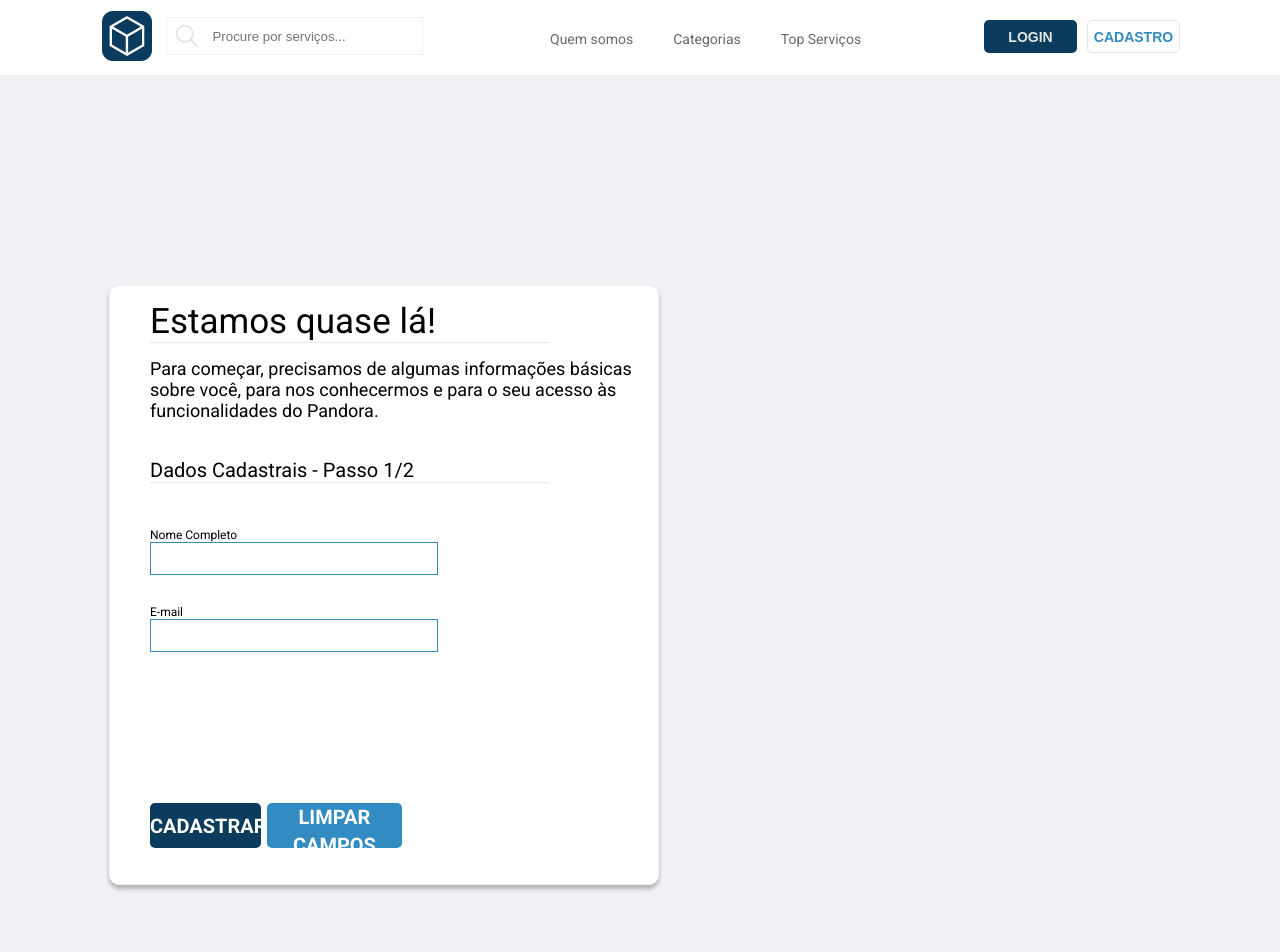
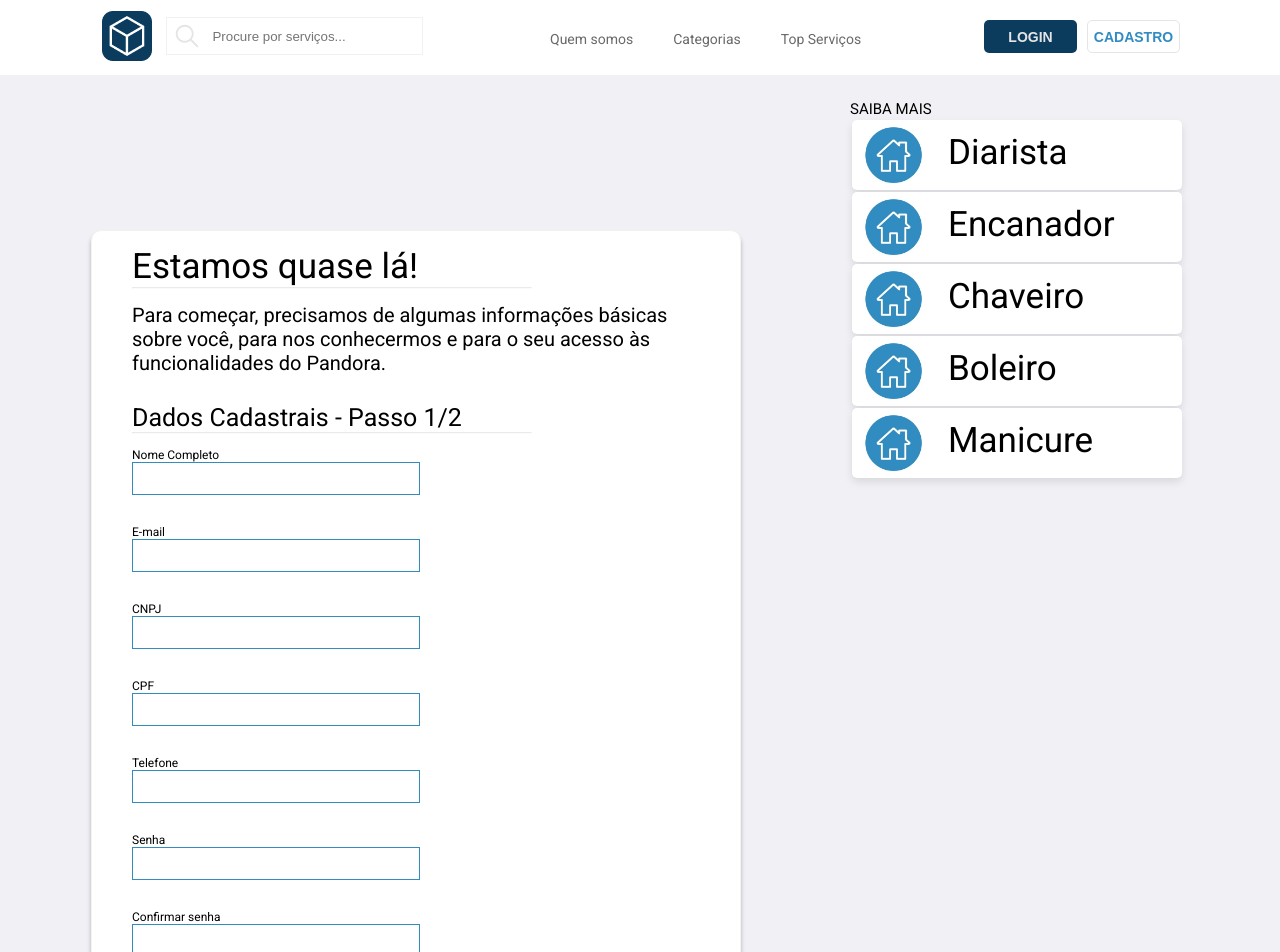
Before and after one commit to gpsx/front-pandora-project, a React (Create React App) app in the folder my-app/: page /#/register in a window 1280 px wide. Shown: the top 952 px of the page. Built offline with nearby package versions, Linux system fonts and the light colour scheme.

Commit message:
Tela Cadastro - 1/2

```diff
--- a/my-app/src/views/RegisterView/index.js
+++ b/my-app/src/views/RegisterView/index.js
@@ -1,64 +1,120 @@
 import React from 'react'
-import Menu from './../../components/Menu'
-import './style.css'
+import Menu from '../../components/Menu'
+import Icone from './../../assets/icone-cards.png'
+import './regStyle.css'
 
 class Cadastro extends React.Component {
 
     render() {
         return (
+
         <>
-                <Menu />
+            < Menu id='menu'/>
+
             <div id='register-container'>
-                        <div className='rcontent'>
+                <div id='rcontent'>
 
                     <span id="title">Estamos quase lá!</span>
-
-                            <hr></hr>
-
+                    <hr/>
                     <br/><br/>
-
-
                     <div id='introduction'>Para começar, precisamos de algumas
                         informações básicas sobre você,
                         para nos conhecermos e para o seu acesso às
                         funcionalidades do Pandora.</div>
 
-
-
-                            <div id="secondtitle">Dados Cadastrais - Passo 1/2</div>
-
-                            <hr></hr>
-
+                    <div id="second-title">Dados Cadastrais - Passo 1/2</div>
+                    <hr/>
                     <br/><br/>
-
                     <form className='form-content'>
                             <p class='register-input'>
                                 <label>Nome Completo</label>
                                 <br/>
-                                        <input type="text"/>
+                                <input type="text" refs="name"/>
                             </p>
                             <br />
                             <p class='register-input'>
                                 <label>E-mail</label>
                                 <br/>
+                                <input type="text" refs="email"/>
+                            </p>
+                            <br />
+                            <p class='register-input'>
+                                <label>CNPJ</label>
+                                <br/>
+                                <input type="text" refs="cnpj" />
+                            </p>
+                            <br />
+                            <p class='register-input'>
+                                <label>CPF</label>
+                                <br/>
+                                <input type="text" refs="cpf" />
+                            </p>
+                            <br />
+                            <p class='register-input'>
+                                <label>Telefone</label>
+                                <br/>
+                                <input type="text" refs="phone" />
+                            </p>
+                            <br />
+                            <p class='register-input'>
+                                <label>Senha</label>
+                                <br/>
                                 <input type="password" />
+                            </p>
+                            <br />
+                            <p class='register-input'>
+                                <label>Confirmar senha</label>
+                                <br/>
+                                <input type="password" refs="password" />
                             </p>
                             <br />
                             <div className='register-button floatLeft'>
                                 <button id='register' type='submit'>CADASTRAR</button>
                             </div>
                             <div className='clear-button floatLeft'>
-                                        <button id="clear" type='submit'>LIMPAR CAMPOS</button>
+                                <button id="clear" type='button'>LIMPAR CAMPOS</button>
                             </div>
 
             </form>
 
+                </div>
 
             </div>
 
+
+            <div className="information-bar">
+
+                <a className="title-bar" href="#">SAIBA MAIS</a>
+
+                <div className="bar-content">
+                    <div className="card">
+                        <img className="icone-cards floatLeft" src={Icone}/>
+                        <div className="container floatLeft">Diarista</div>
                     </div>
+                    <div className="card">
+                        <img className="icone-cards floatLeft" src={Icone}/>
+                        <div className="container floatLeft">Encanador</div>
+                    </div>
+                    <div className="card">
+                        <img className="icone-cards floatLeft" src={Icone}/>
+                        <div className="container floatLeft">Chaveiro</div>
+                    </div>
+                    <div className="card">
+                        <img className="icone-cards floatLeft" src={Icone}/>
+                        <div className="container floatLeft">Boleiro</div>
+                    </div>
+                    <div className="card">
+                        <img className="icone-cards floatLeft" src={Icone}/>
+                        <div className="container floatLeft">Manicure</div>
+                    </div>
+                </div>
+
+            </div>
+
    </>
+
 )
+
     }
 
 }
--- /dev/null
+++ b/my-app/src/views/RegisterView/regStyle.css
@@ -0,0 +1,218 @@
+/* Estilos do cadastro */
+@import url('https://fonts.googleapis.com/css?family=Roboto:400,500,700&display=swap');
+
+#register-container {
+    position: absolute;
+    width: 65%;
+    height: 165%;
+    /* Itens de alinhamento */
+    align-items: center;
+    display: flex;
+    flex-wrap: wrap;
+    justify-content: center;
+}
+
+#title {
+    font-family: Roboto;
+    font-size:35px;
+    font-style: normal;
+    align-items: center;
+    color: #000000;
+}
+
+#rcontent {
+    position: relative;
+    margin: 1px;
+    width: 650px;
+    height: 860px;
+    /* Alinhamento do conteúdo */
+    padding-top: 15px;
+    padding-left:40px;
+    padding-right:40px;
+    /* Formato do Card */
+    background: #ffffff;;
+    border: 1px solid #F2F2F2;
+    box-sizing: border-box;
+    box-shadow: 0px 4px 4px rgba(0, 0, 0, 0.25);
+    border-radius: 10px;
+}
+
+#second-title {
+    font-family: Roboto;
+    font-size:25px;
+    font-style: normal;
+    color: #000000;
+    /* Itens de Alinhamento */
+    align-items: center;
+    margin-top: 100px;
+}
+
+#introduction {
+    font-family: Roboto;
+    font-style:inherit;
+    font-size: 20px;
+    /* Itens de Alinhamento */
+    position: absolute;
+    width: 550px;
+    align-items: center;
+}
+
+hr {
+  position: absolute;
+  display: block;
+  width: 400px;
+  /* Cor */
+  opacity: 0.2;
+  color: #595959;
+}
+
+
+.register-input label {
+    display: block;
+    margin-bottom: -30px;
+    font-size: 12px;
+}
+
+.register-input input {
+    display: block;
+    width: 288px;
+    height: 33px;
+    background: #FFFFFF;
+    border: 1px solid #328CC1;
+}
+
+.register-input a {
+    font-size: 10px;
+}
+
+#register {
+    /* Alinhamento */
+    display: block;
+    width: 200%;
+    padding:9px;
+    margin-top:20px;
+    /* Fonte */
+    font-family: Roboto;
+    font-style: normal;
+    font-weight: bold;
+    font-size: 20px;
+    line-height: 28px;
+    color: #FFFFFF;
+    /* Fundo */
+    background: #0B3C5D;
+    border: none;
+    border-radius: 5px;
+    cursor: pointer;
+    transition: background-color(0.2s);
+
+}
+
+.register-button button:hover{
+    background: #696969;
+}
+
+.register-button a {
+    font-size: 15px;
+}
+
+.register-input label {
+    display: block;
+    margin-bottom: -30px;
+    font-size: 12px;
+}
+
+.register-input input {
+    display: block;
+    width: 288px;
+    height: 33px;
+    background: #FFFFFF;
+    border: 1px solid #328CC1;
+}
+
+#clear {
+    /* Alinhamento */
+    display: block;
+    width: 78.5%;
+    padding: 9px;
+    margin-top:20px;
+    margin-left:165px;
+    /* Fonte */
+    font-family: Roboto;
+    font-style: normal;
+    font-weight: bold;
+    font-size: 20px;
+    line-height: 28px;
+    color: #FFFFFF;
+    /* Fundo */
+    background: #328CC1;
+    border: none;
+    border-radius: 5px;
+    cursor: pointer;
+    transition: background-color(0.2s);
+}
+
+.clearbutton button:hover{
+    background: #696969;
+}
+
+.floatLeft{
+    float:left;
+}
+
+.form-content {
+    position: relative;
+    margin-top: -30px;
+
+}
+
+.information-bar {
+    position: absolute;
+    margin-top: 100px;
+    margin-left: 850px;
+}
+
+.card {
+    /* Formato */
+    width: 330px;
+    height: 70px;
+    margin: 2px;
+    border-radius: 5px;
+    padding: 10px;
+    transition: 0.3s;
+    /* Fundo */
+    box-shadow: 0 4px 8px 0 rgba(0,0,0,0.1);
+    background-color: #ffffff;
+
+  }
+
+  .card:hover {
+    box-shadow: 0 8px 16px 0 rgba(0,0,0,0.2);
+  }
+
+  .container {
+    font-family: Roboto;
+    font-weight: 400;
+    font-style:normal;
+    font-size: 35px;
+    /* Itens de Alinhamento */
+    position: absolute;
+    margin-left: 70px;
+    align-items: center;
+    padding: 2px 16px;
+  }
+
+  .icone-cards {
+    margin-top: -5px;
+    width: 20%;
+
+  }
+
+  .title-bar{
+    font-family: Roboto;
+    font-size:15px;
+    font-style: normal;
+    color: #000000;
+    text-decoration: none;
+    /* Itens de Alinhamento */
+    align-items: center;
+  }
--- a/my-app/src/views/RegisterView/style.css
+++ /dev/null
@@ -1,165 +0,0 @@
-/* estilos do cadastro */
-@import url('https://fonts.googleapis.com/css?family=Roboto:400,500,700&display=swap');
-
-#register-container {
-    position: absolute;
-    width: 60%;
-    height: 130%;
-    /* Itens de alinhamento */
-    align-items: center;
-    display: flex;
-    flex-wrap: wrap;
-    justify-content: center;
-    margin-top: 65px;
-}
-
-#title {
-    font-family: Roboto;
-    font-size:35px;
-    font-style: normal;
-    align-items: center;
-    color: #000000;
-}
-
-#secondtitle {
-    margin-top: 100px;
-    font-family: Roboto;
-    font-size:20px;
-    font-style: normal;
-    align-items: center;
-    color: #000000;
-}
-
-div .rcontent {
-    position: relative;
-    margin: 1px;
-    width: 550px;
-    height: 600px;
-    padding-top: 15px;
-    padding-left:40px;
-    padding-right:40px;
-    background: #ffffff;;
-    border: 1px solid #F2F2F2;
-    box-sizing: border-box;
-    box-shadow: 0px 4px 4px rgba(0, 0, 0, 0.25);
-    border-radius: 10px;
-}
-
-div #introduction {
-    position: absolute;
-    font-family: Roboto;
-    font-style:inherit;
-    font-size: 18px;
-    align-items: center;
-}
-
-hr {
-  position: absolute;
-  display: block;
-  opacity: 0.2;
-  width: 400px;
-  color: #595959;
-}
-
-
-.register-input label {
-    display: block;
-    margin-bottom: -30px;
-    font-size: 12px;
-}
-
-.register-input input {
-    display: block;
-    width: 288px;
-    height: 33px;
-    background: #FFFFFF;
-    border: 1px solid #328CC1;
-}
-
-.register-input a {
-    font-size: 10px;
-}
-
-
-
-.register-button button {
-    display: block;
-    width: 95%;
-    height: 45px;
-    /* Principal */
-    background: #0B3C5D;
-    border: none;
-    border-radius: 5px;
-    font-family: Roboto;
-    font-style: normal;
-    font-weight: bold;
-    font-size: 20px;
-    line-height: 28px;
-    color: #FFFFFF;
-    cursor: pointer;
-    transition: background-color(0.2s);
-
-}
-
-.register-button button:hover{
-    background: #696969;
-}
-
-.register-button a {
-    font-size: 15px;
-}
-
-
-.register-input label {
-    display: block;
-    margin-bottom: -30px;
-    font-size: 12px;
-}
-
-.register-input input {
-    display: block;
-    width: 288px;
-    height: 33px;
-    background: #FFFFFF;
-    border: 1px solid #328CC1;
-}
-
-.register-input a {
-    font-size: 10px;
-}
-
-
-
-.clear-button button {
-    display: block;
-    width: 85%;
-    height: 45px;
-    /* Principal */
-    background: #328CC1;
-    border: none;
-    border-radius: 5px;
-    font-family: Roboto;
-    font-style: normal;
-    font-weight: bold;
-    font-size: 20px;
-    line-height: 28px;
-    color: #FFFFFF;
-    cursor: pointer;
-    transition: background-color(0.2s);
-
-}
-
-.clear-button button:hover{
-    background: #696969;
-}
-
-.clear-button a {
-    font-size: 15px;
-}
-
-
-.floatLeft{
-    float:left;
-    margin-top:135px;
-
-}
```
Also changed, not shown: my-app/src/assets/icone-cards.png (added). Lines whose indentation alone changed are shown as unchanged.
